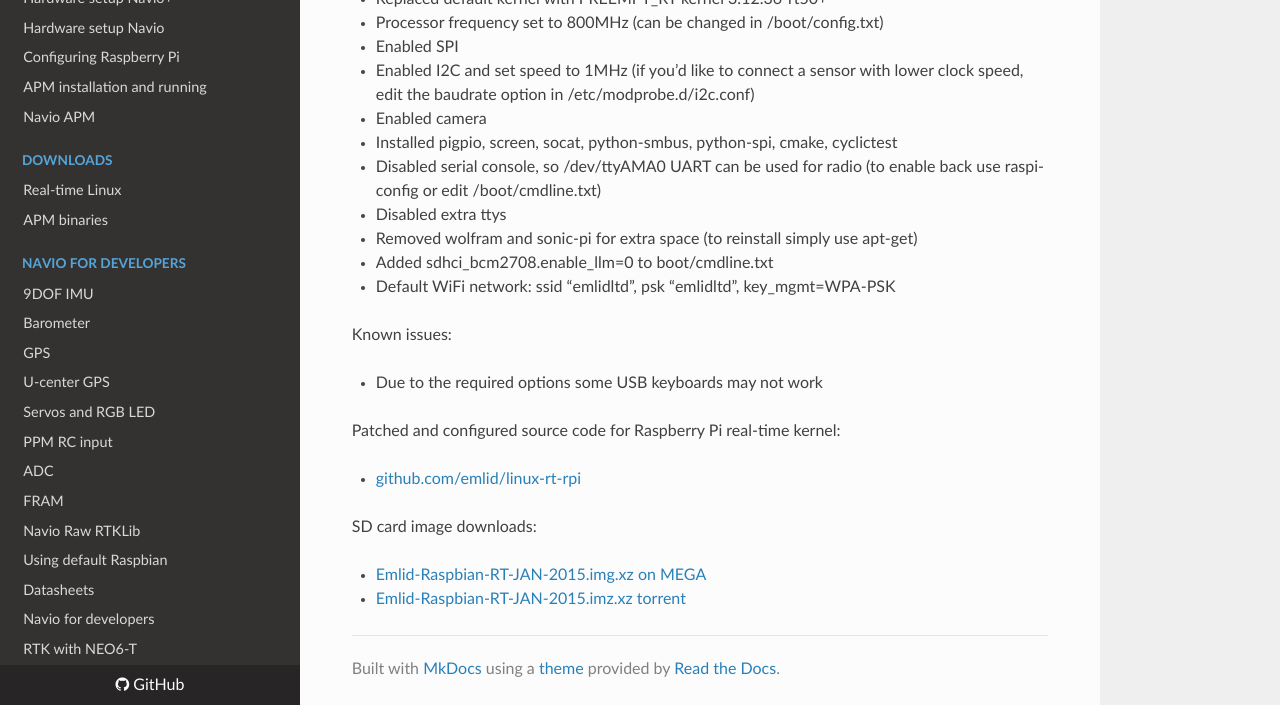
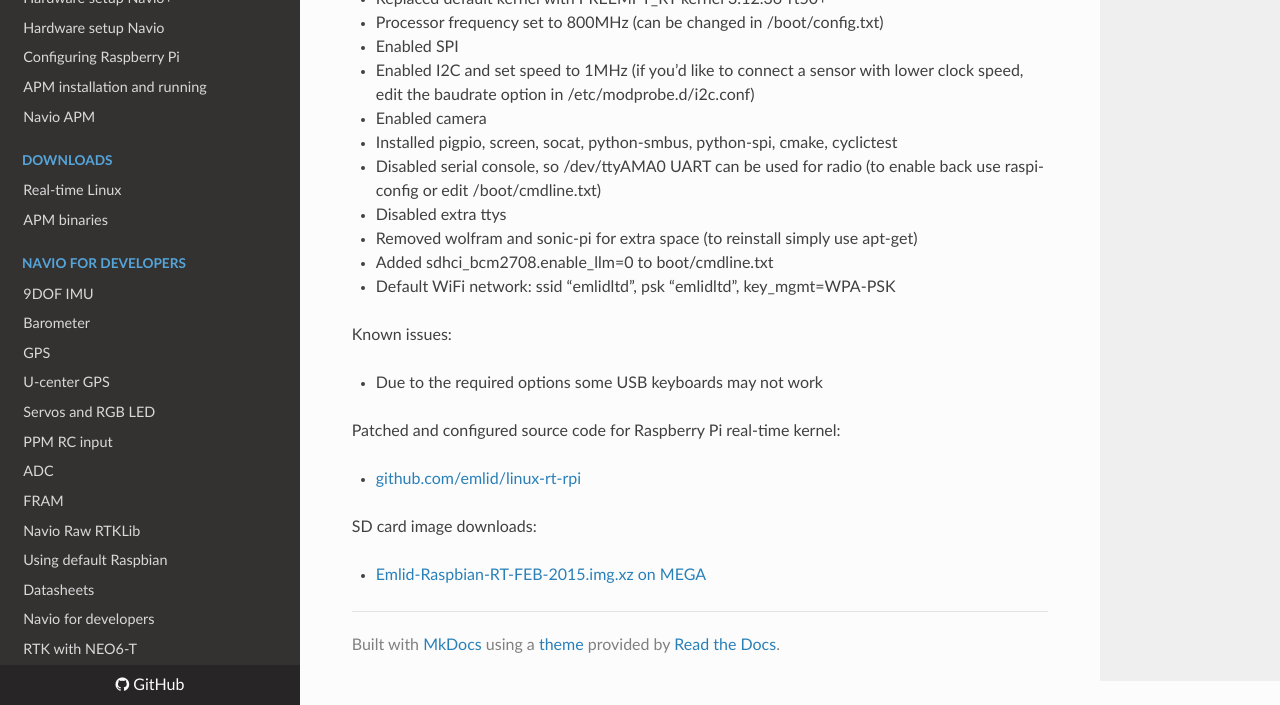
Before and after one commit to emlid/navio2-docs, an MkDocs documentation site: the page built from docs/real-time-linux/raspberry-real-time-kernel.md, in a window 1280 px wide and 900 px high, scrolled down 729 px, cut to the strip 195-900 px from the top of the window. Built offline with MkDocs 1.6.1, drawn with Linux system fonts in a browser that asks for light colours; nearby versions of some CDN libraries; old or Windows-style settings are respelled for this version of MkDocs.

Commit message:
Update raspberry-real-time-kernel.md

```diff
--- a/docs/real-time-linux/raspberry-real-time-kernel.md
+++ b/docs/real-time-linux/raspberry-real-time-kernel.md
@@ -43,5 +43,4 @@ Patched and configured source code for Raspberry Pi real-time kernel:
 
 SD card image downloads:
 
-* [Emlid-Raspbian-RT-JAN-2015.img.xz on MEGA](https://mega.co.nz/#!UMZRkJ6Z!4uJF3UTsaBFxIcCq_BKsKMJNteHCAIUBBwIW7Q9WlSc)
-* [Emlid-Raspbian-RT-JAN-2015.imz.xz torrent](http://www.emlid.com/files/Emlid-Raspbian-RT-JAN-2015.img.xz.torrent)
+* [Emlid-Raspbian-RT-FEB-2015.img.xz on MEGA](https://mega.co.nz/#!RVJxHJpI!QVPTZaNY0AiuPbcxQjOTmZ2un6d0j7W3g1jwheuotUc)
```
